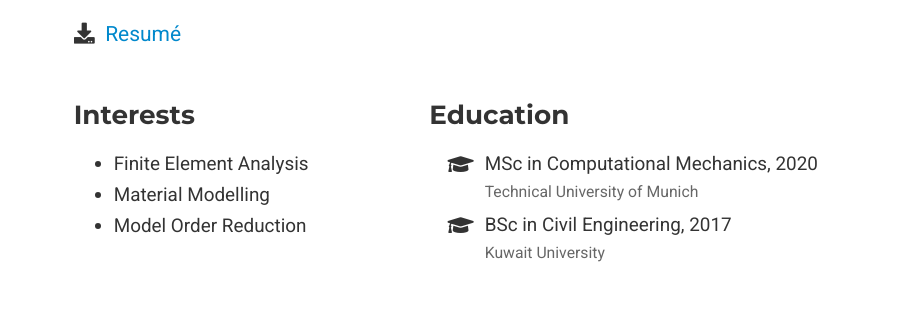
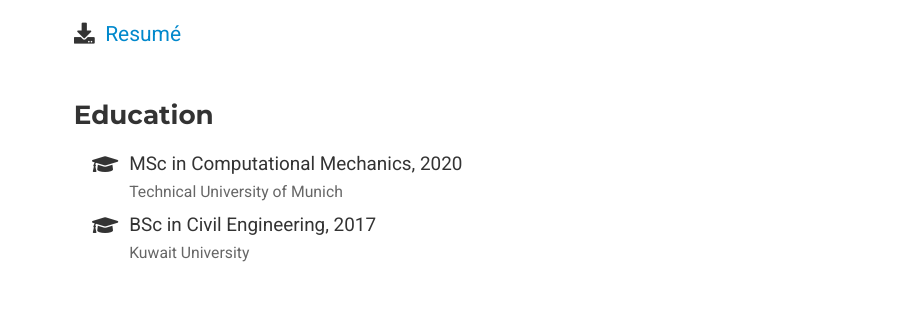
Before and after one commit to zidanmahmoud/zidanmahmoud.github.io, a plain HTML site: page index.html in a window 1280 px wide. Shown: the part 422-742 px from the top of the page, 368-1280 px from the left. Drawn offline with nearby package versions, Linux system fonts and the light colour scheme; some icons are missing.

Commit message:
update cv and remove interests

```diff
--- a/index.html
+++ b/index.html
@@ -907,19 +907,6 @@
     <div class="row">
 
 
-      <div class="col-md-5">
-        <div class="section-subheading">Interests</div>
-        <ul class="ul-interests mb-0">
-
-          <li>Finite Element Analysis</li>
-
-          <li>Material Modelling</li>
-
-          <li>Model Order Reduction</li>
-
-        </ul>
-      </div>
-
 
 
       <div class="col-md-7">
```
Also changed, not shown: 1 other file.
